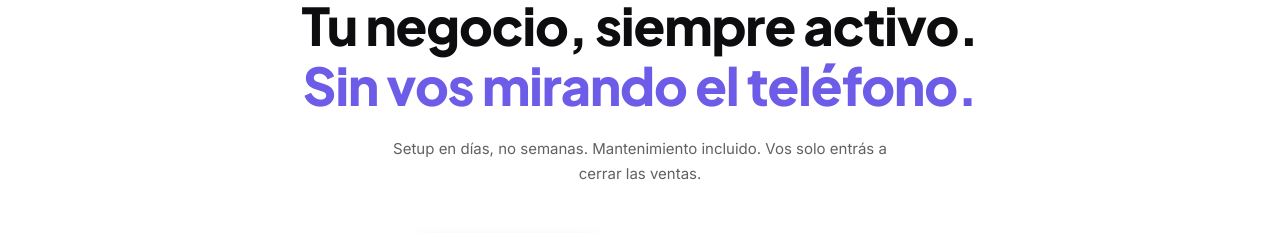
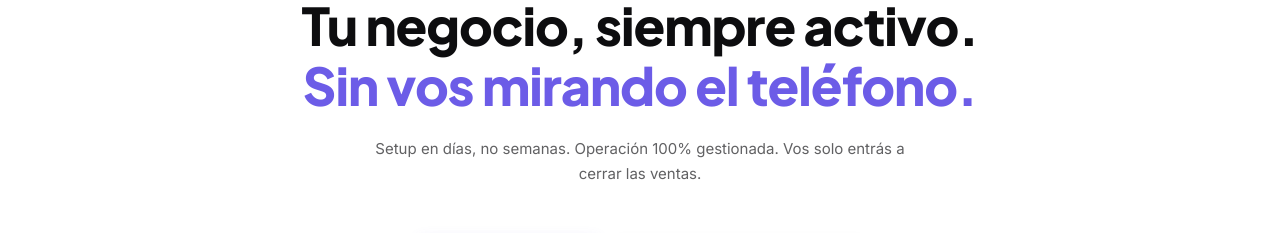
Before and after one commit to carlosmiguelcabrera/Molric, a Next.js app: page / in a window 1280 px wide. Shown: the part 4540-4773 px from the top of the page. Built offline with nearby package versions, Linux system fonts and the light colour scheme.

Commit message:
Update CTA sub text: Operación 100% gestionada

```diff
--- a/app/page.js
+++ b/app/page.js
@@ -303,7 +303,7 @@ export default function Home() {
         <div className="cta-glow"></div>
         <span className="section-tag reveal">¿Querés tu propio agente?</span>
         <h2 className="section-title reveal">Tu negocio, siempre activo.<br /><em style={{ color: 'var(--accent)', fontStyle: 'normal' }}>Sin vos mirando el teléfono.</em></h2>
-        <p className="section-sub reveal reveal-delay-1">Setup en días, no semanas. Mantenimiento incluido. Vos solo entrás a cerrar las ventas.</p>
+        <p className="section-sub reveal reveal-delay-1">Setup en días, no semanas. Operación 100% gestionada. Vos solo entrás a cerrar las ventas.</p>
         <div className="cta-actions reveal reveal-delay-2">
           <a className="btn-primary" href="https://wa.me/5491178249449?text=Hola,%20quiero%20saber%20más%20sobre%20Molric">Quiero mi agente</a>
           <a className="btn-secondary" href="#form">Prefiero que me contacten</a>
```
